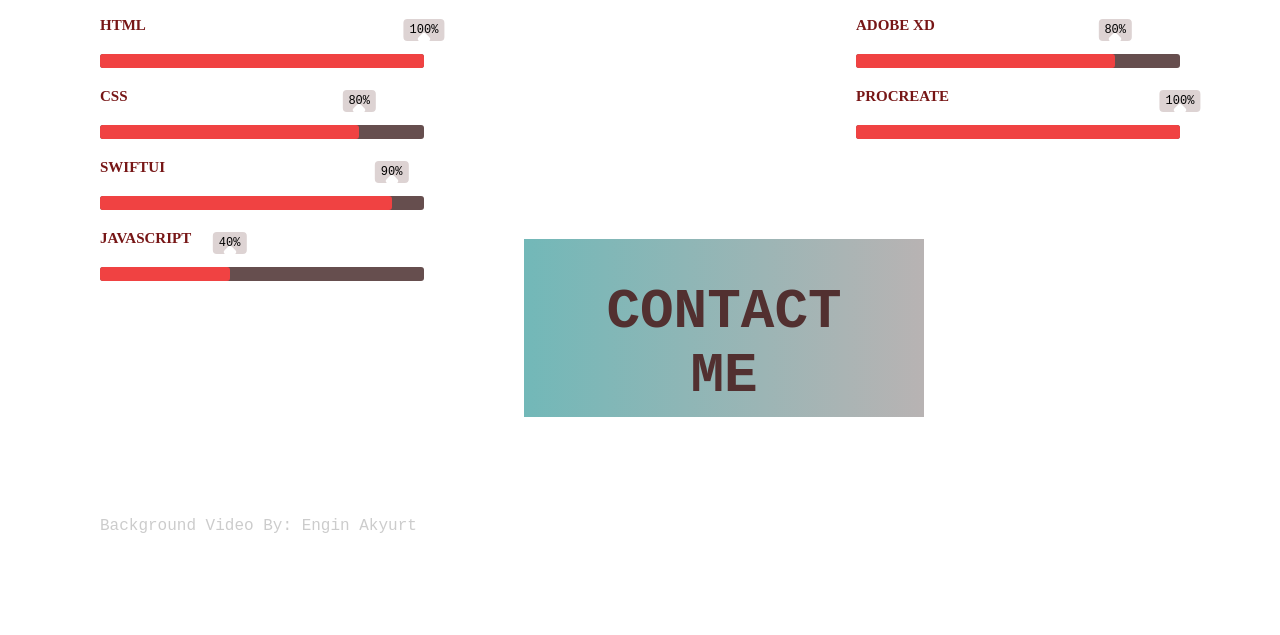
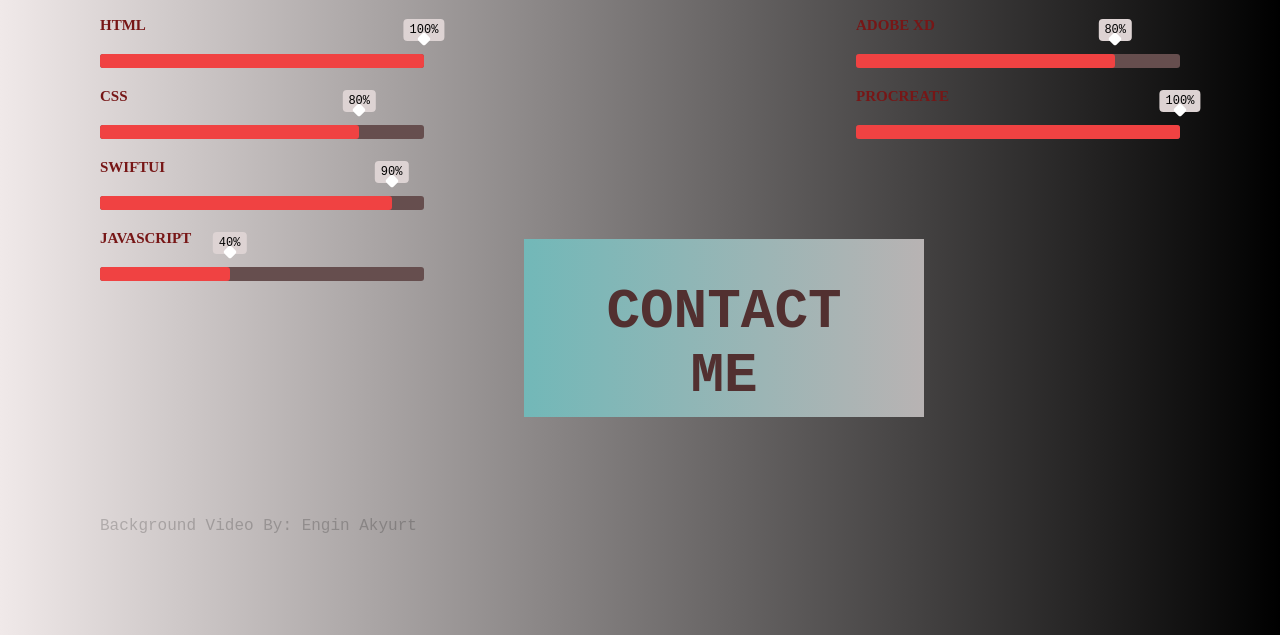
Before and after one commit to stmblueprint/Portfolio, a PHP site: page /about.html in a window 1280 px wide. Shown: the part 801-1436 px from the top of the page. Run offline with PHP 8.4, Linux system fonts and the light colour scheme.

Commit message:
Update drawing.css

```diff
--- a/drawing.css
+++ b/drawing.css
@@ -16,9 +16,10 @@
 
 
 body{
+
     margin: auto;
     padding: 100px;
-    /* background-image: linear-gradient(to right, rgb(255, 255, 255),rgb(241, 187, 187)); */
+    background-image: linear-gradient(to right, rgb(240, 233, 233),rgb(0, 0, 0));
     font-family: 'Courier New', Courier, monospace;
 
 }
```
